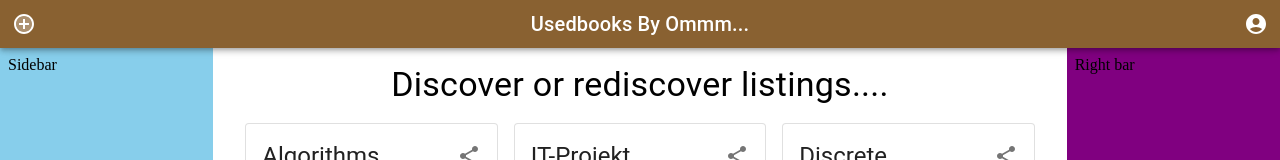
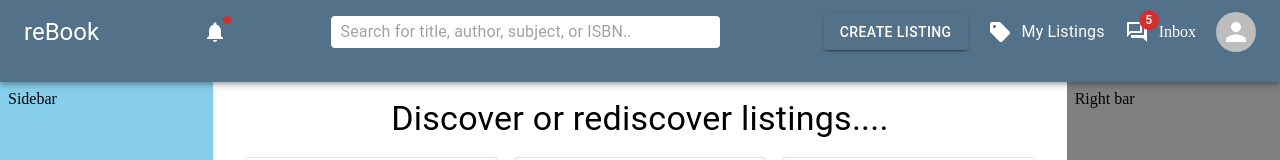
Before and after one commit to OLaursen/Googly-eyes, a React (Create React App) app: page / in a window 1280 px wide. Shown: the top 160 px of the page. Built offline with nearby package versions, Linux system fonts and the light colour scheme.

Commit message:
Created NavBar first edition

```diff
--- a/src/App.js
+++ b/src/App.js
@@ -4,22 +4,23 @@
 import Home from './Components/pages/home';
 import Customnavbar from './Components/NavBar';
 import Footer from './Components/Footer';
+import NavBar from './Components/NavBar/NavBar';
 
 function App() {
   //Makes browser declare page.
-  useEffect(()=>{
-    document.title ="Ommm - Home"
+  useEffect(() => {
+    document.title = "Ommm - Home"
   })
   return (
     <>
-      <Customnavbar />
+      <NavBar/>
       <Router>
         <Routes>
           <Route path='/' element={<Home />} />
         </Routes>
       </Router>
-      <Footer />
-    </>
+      <Footer/>
+    /</>
   );
 }
 
--- a/src/Components/NavBar/NavBar.jsx
+++ b/src/Components/NavBar/NavBar.jsx
@@ -1,7 +1,183 @@
-import React from "react";
+import styled from "@emotion/styled";
+import {
+  AutoStoriesTwoTone,
+  Notifications,
+  QuestionAnswerOutlined,
+  Sell,
+} from "@mui/icons-material";
+import MenuIcon from "@mui/icons-material/Menu";
+
+import {
+  AppBar,
+  Avatar,
+  Badge,
+  Box,
+  Button,
+  IconButton,
+  InputBase,
+  Menu,
+  MenuItem,
+  Toolbar,
+  Typography,
+} from "@mui/material";
+import React, { useState } from "react";
+import { theme } from "../../styles/theme/theme";
+
+const StyledToolbar = styled(Toolbar)({
+  display: "flex",
+  justifyContent: "space-between",
+});
+
+const Search = styled(Box)(({ theme }) => ({
+  backgroundColor: "white",
+  padding: "0 10px",
+  borderRadius: theme.shape.borderRadius,
+  width: "30%",
+}));
+
+const Icons = styled(Box)(({ theme }) => ({
+  display: "none",
+  alignItems: "center",
+  gap: "20px",
+  [theme.breakpoints.up("sm")]: {
+    display: "flex",
+  },
+}));
+
+const IconItem = styled(Box)(({ theme }) => ({
+  display: "none",
+  alignItems: "center",
+  gap: "10px",
+  [theme.breakpoints.up("sm")]: {
+    display: "flex",
+  },
+}));
+
+const Hamburger = styled(Box)(({ theme }) => ({
+  display: "flex",
+  alignItems: "center",
+  gap: "10px",
+  [theme.breakpoints.up("sm")]: {
+    display: "none",
+  },
+}));
 
 const NavBar = () => {
-  return <div>NavBar</div>;
+  //--------- (Avatar) Profilemenu functions: -----------//
+  const [avatarMenu, setAvatarMenu] = React.useState(null);
+  const openAvatarMenu = Boolean(avatarMenu);
+  const handleClickProfileMenu = (event) => {
+    setAvatarMenu(event.currentTarget);
+  };
+  const handleCloseAvatarMenu = () => {
+    setAvatarMenu(null);
+  };
+  //----------------------------------------------------//
+
+  //--------- (Burger) Burgermenu Functionality: -----------//
+  const [burgermenu, setBurgerMenu] = useState(null);
+  const openBurgerMenu = Boolean(burgermenu);
+  const handleClickBurgerMenu = (event) => {
+    setBurgerMenu(event.currentTarget);
+  };
+  const handleCloseBurgerMenu = () => {
+    setBurgerMenu(null);
+  };
+  //----------------------------------------------------//
+
+  return (
+    <AppBar position="sticky">
+      <StyledToolbar>
+        <Typography variant="h5" sx={{ display: { xs: "none", sm: "block" } }}>
+          reBook
+        </Typography>
+
+        <Icons>
+          <Badge color="error" badgeContent="5" variant="dot">
+            <Notifications color="accent" />
+          </Badge>
+        </Icons>
+
+        <AutoStoriesTwoTone sx={{ display: { xs: "black", sm: "none" } }} />
+
+        <Search>
+          <InputBase
+            fullWidth="true"
+            placeholder="Search for title, author, subject, or ISBN.."
+          />
+        </Search>
+
+        <Icons>
+          <IconItem>
+            <Button variant="contained">Create Listing</Button>
+          </IconItem>
+          <IconItem>
+            <Sell />
+            <Typography>My Listings</Typography>
+          </IconItem>
+          <IconItem>
+            <Badge color="error" badgeContent="5">
+              <QuestionAnswerOutlined color="accent" />
+            </Badge>
+            <Typography variant="span">Inbox</Typography>
+          </IconItem>
+          <Avatar onClick={handleClickProfileMenu}></Avatar>
+        </Icons>
+
+        <Hamburger onClick={handleClickBurgerMenu}>
+          <MenuIcon />
+        </Hamburger>
+      </StyledToolbar>
+
+      <div>
+        <IconButton
+          label="avatar-menu"
+          aria-label="account of current user"
+          aria-controls="menu-appbar"
+          aria-haspopup="true"
+          onClick={handleClickProfileMenu}
+          color="inherit"
+        ></IconButton>
+
+        <Menu
+          id="avatar-menu"
+          open={openAvatarMenu}
+          onClose={handleCloseAvatarMenu}
+          anchorOrigin={{
+            vertical: "top",
+            horizontal: "right",
+          }}
+          transformOrigin={{
+            vertical: "top",
+            horizontal: "right",
+          }}
+        >
+          <MenuItem onClick={handleCloseBurgerMenu}>Profile</MenuItem>
+          <MenuItem onClick={handleCloseBurgerMenu}>My Listings</MenuItem>
+          <MenuItem onClick={handleCloseBurgerMenu}>Logout</MenuItem>
+        </Menu>
+      </div>
+
+      <Menu
+        id="Burger-Menu"
+        aria-labelledby="Burger-menu"
+        open={openBurgerMenu}
+        onClose={handleCloseBurgerMenu}
+        anchorOrigin={{
+          vertical: "top",
+          horizontal: "right",
+        }}
+        transformOrigin={{
+          vertical: "top",
+          horizontal: "right",
+        }}
+      >
+        <MenuItem onClick={handleCloseAvatarMenu}>Profile</MenuItem>
+        <MenuItem onClick={handleCloseAvatarMenu}>My Listings</MenuItem>
+        <MenuItem onClick={handleCloseAvatarMenu}>Logout</MenuItem>
+      </Menu>
+    </AppBar>
+  );
 };
 
 export default NavBar;
--- a/src/Components/NavBar/index.js
+++ b/src/Components/NavBar/index.js
@@ -133,12 +133,13 @@
               aria-haspopup="true"
               onClick={handleProfileMenu}
               color="inherit"
-            >
-              <AccountCircle />
+            ><AccountCircle />
             </IconButton>
 
             <Menu
               id="profile-avatar-menu"
+              open={Boolean(anchorEl)}
+              onClose={handleCloseProfileMenu}
               anchorEl={"profile-avatar"}
               anchorOrigin={{
                 vertical: 'top',
@@ -149,8 +150,7 @@
                 vertical: 'top',
                 horizontal: 'right',
               }}
-              open={Boolean(anchorEl)}
-              onClose={handleCloseProfileMenu}
+
             >
               <MenuItem onClick={handleCloseProfileMenu}>Profile</MenuItem>
               <MenuItem onClick={handleCloseProfileMenu}>My account</MenuItem>
--- a/src/Components/RightBar/index.jsx
+++ b/src/Components/RightBar/index.jsx
@@ -1,9 +1,10 @@
 import { Box } from "@mui/material"
 import React from "react"
+import { theme } from "../../styles/theme/theme"
 
 const Rightbar = () => {
     return(
-        <Box bgcolor={"purple"} flex={2} p={1} sx={{display: {xs: "none", lg: "block"}}}>Right bar</Box>
+        <Box bgcolor={"grey"} flex={2} p={1} sx={{display: {xs: "none", lg: "block"}}}>Right bar</Box>
     )
 }
 
--- a/src/Components/pages/home.js
+++ b/src/Components/pages/home.js
@@ -8,7 +8,7 @@
     render() {
         return (
             <div>
-                <Box sx={{ background: "#fff" }} >
+                <Box sx={{ background: "#fff"}} >
                     <Stack direction="row" spacing={2} justifyContent="space-between">
                         <Sidebar />
                         <Feed />
--- a/src/styles/theme/theme.js
+++ b/src/styles/theme/theme.js
@@ -5,24 +5,24 @@
 export const theme = createTheme({
     palette: {
         primary:{
-            main:"rgb(137, 97, 49)",
+            main:"rgb(83, 113, 136)",
             //darker:"#896131"
         },
 
         secondary: {
-            main:"rgb(130, 72, 91)",
+            main:"rgb(203, 178, 121)",
             //darker: "#82485B"
         },
 
         tertiary: {
             //roseda green, picked from theme
-            main:"rgb(110, 117, 97)",
+            main:"rgb(225, 212, 187)",
             //darker: "#6E7561"
         },
 
         fourthiary: {
             //greyish
-            main: "rgb(150, 169, 173)",
+            main: "rgb(238, 238, 238)",
             //darker: "#536C71"
         },
 
```
